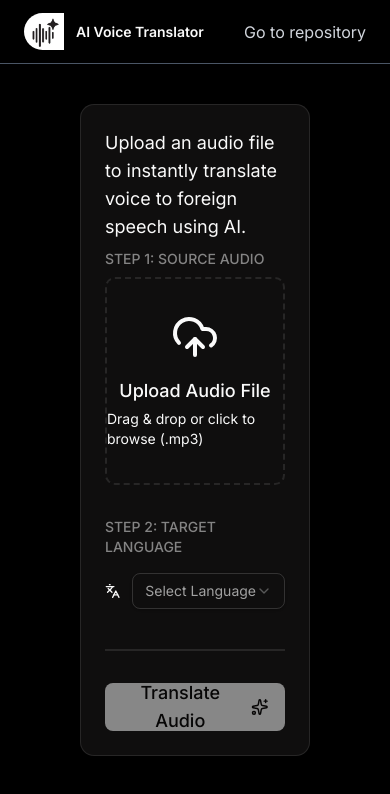
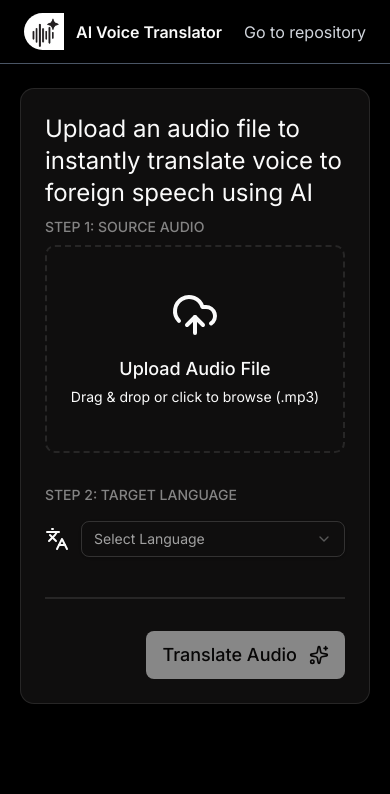
Before and after one commit to DebpratimSharma/voice-to-voice-ai-translate, a Next.js app: page / in a window 390 px wide. Shown: the top 794 px of the page. Built offline with nearby package versions, Linux system fonts and the light colour scheme.

Commit message:
responsive

```diff
--- a/src/app/components/Navbar.tsx
+++ b/src/app/components/Navbar.tsx
@@ -14,7 +14,7 @@ const Navbar = () => {
           height={40}
           priority
         />
-        <span className='font-semibold text-sm'>AI Voice Translator</span>
+        <span className='font-semibold text-md'>AI Voice Translator</span>
       </div>
 
       <Link href="https://github.com/DebpratimSharma/voice-to-voice-ai-translate"
--- a/src/app/components/Results.tsx
+++ b/src/app/components/Results.tsx
@@ -60,8 +60,8 @@ export default function Results({ sourceText, translatedText, audioUrl }: Result
         <span className="text-xs text-gray-500 font-mono">RESULTS</span>
         <div className="h-px bg-[#333] grow" />
       </div>
-      <div className="w-full flex gap-5 ">
-        <ScrollArea className="bg-[#0f0e0e] w-2/3 max-h-50 rounded-xl shadow-[0_8px_30px_rgb(0,0,0,0.04)] border ">
+      <div className="w-full flex  md:flex-row flex-col gap-5 ">
+        <ScrollArea className="bg-[#0f0e0e] md:w-1/2  lg:w-2/3 w-full max-h-50 rounded-xl shadow-[0_8px_30px_rgb(0,0,0,0.04)] border ">
           {/* Source Text */}
           <div className="mb-6 px-5 py-3">
             <p className="text-xs font-bold uppercase tracking-wider mb-2">
@@ -80,7 +80,7 @@ export default function Results({ sourceText, translatedText, audioUrl }: Result
         </ScrollArea>
         {/* Audio Player - modern controls */}
         {audioUrl && (
-          <div className="w-1/3 h-50 rounded-xl flex flex-col items-stretch justify-between pt-3 shadow-sm border bg-white/5">
+          <div className=" lg:w-1/3 md:w-1/2 w-full h-50 rounded-xl flex flex-col items-stretch justify-between pt-3 shadow-sm border bg-white/5">
             <audio ref={audioRef} src={audioUrl} className="hidden " />
 
             <div className="flex items-center justify-between  px-7 gap-3 py-2">
@@ -138,12 +138,12 @@ export default function Results({ sourceText, translatedText, audioUrl }: Result
               <a
                 href={audioUrl}
                 download={"translation.wav"}
-                className="ml-3 inline-flex items-center gap-2 px-3 py-2 rounded-md bg-gray-200 hover:bg-gray-300 text-sm transition-all duration-200"
+                className=" inline-flex items-center gap-2 px-3 py-2 rounded-md bg-gray-200 hover:bg-gray-300 text-sm transition-all duration-200"
                 aria-label="Download audio"
                 rel="noopener noreferrer"
               >
                 <Download className="text-black w-4 h-4" />
-                <span className=" text-black hidden md:inline">Download</span>
+                <span className=" text-black hidden  md:inline">Download</span>
               </a>
 
             </div>
--- a/src/app/page.tsx
+++ b/src/app/page.tsx
@@ -70,13 +70,13 @@ export default function Home() {
   };
 
   return (
-    <main className="px-20  ">
+    <main className="lg:px-20 md:px-10 px-5  ">
       {/* Main Action Card - M3 Container */}
-      <div className="mt-10 w-full bg-[#0f0e0e]  rounded-xl p-6 md:p-8 shadow-[0_8px_30px_rgb(0,0,0,0.04)] border  space-y-8 animate-in zoom-in-95 duration-500 delay-150">
+      <div className="md:mt-10 mt-6 w-full bg-[#0f0e0e]  rounded-xl p-6 lg:p-8 shadow-[0_8px_30px_rgb(0,0,0,0.04)] border  space-y-8 animate-in zoom-in-95 duration-500 delay-150">
         <section className="space-y-2">
-          <h1 className="text-lg ">
+          <h1 className="text-2xl md:text-xl">
             Upload an audio file to instantly translate voice to foreign speech
-            using AI.
+            using AI
           </h1>
           <h2 className="text-sm font-medium text-[#ffffff7d] ">
             STEP 1: SOURCE AUDIO
```
Also changed, not shown: 1 other file (tests, documents, lock files or other folders).
